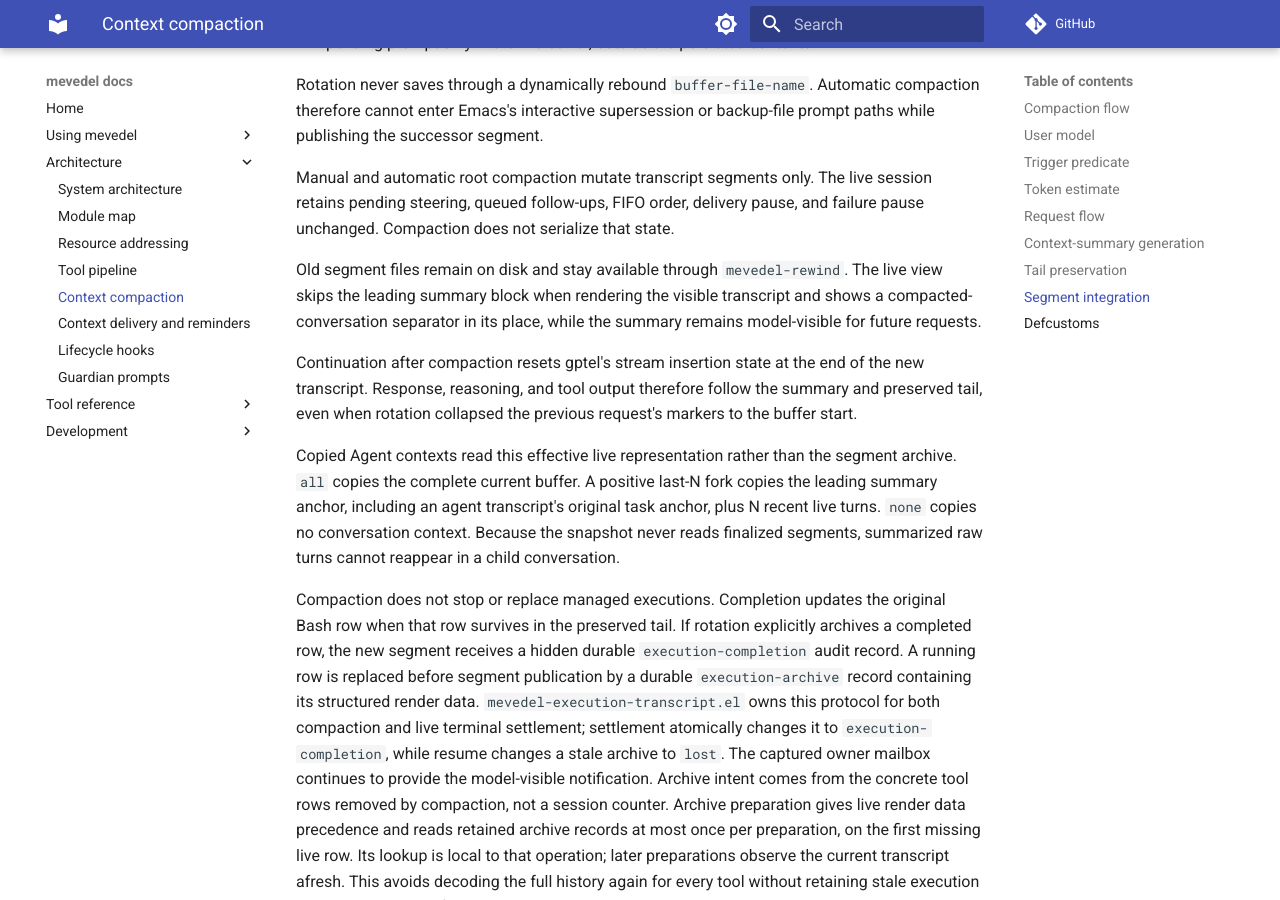
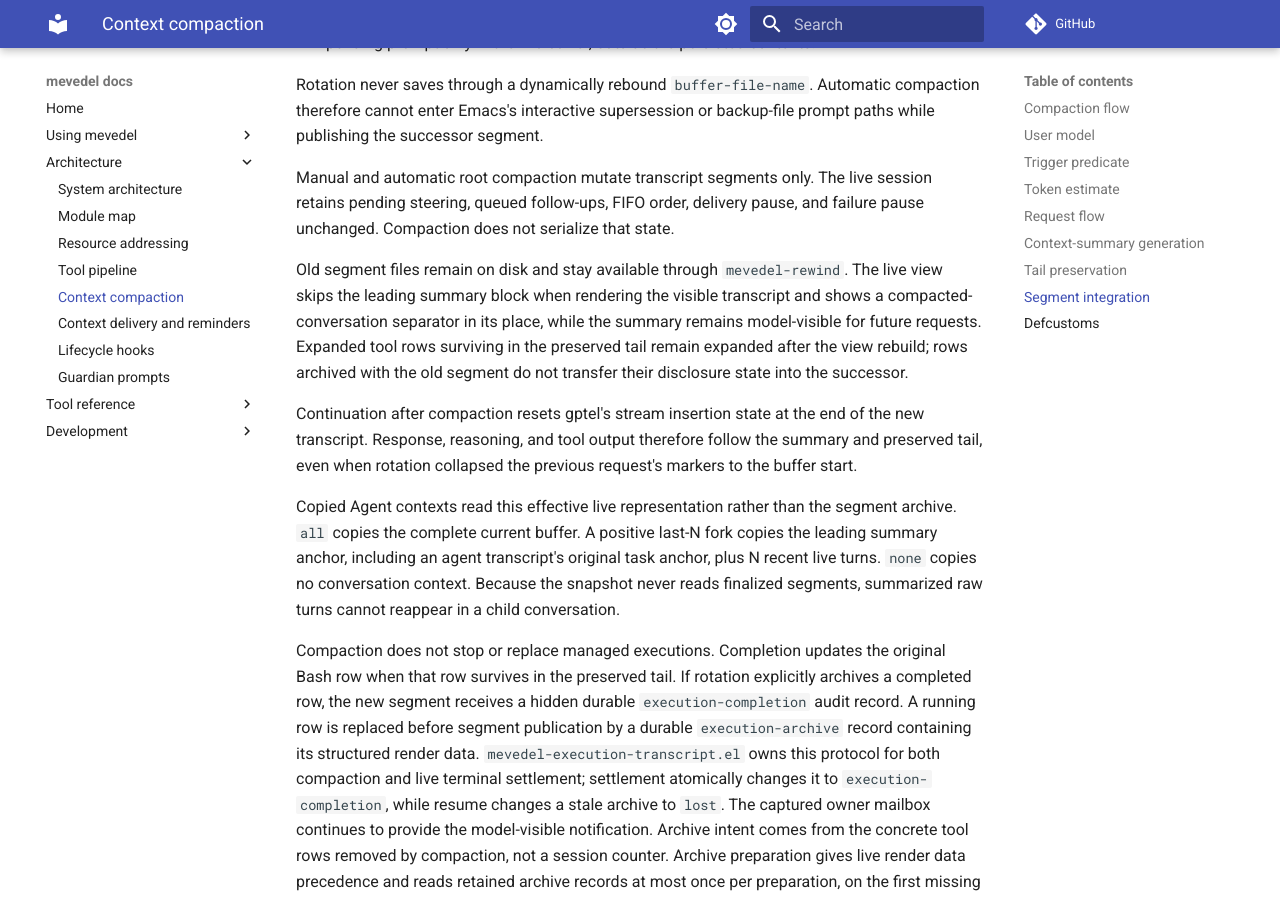
Before and after one commit to FrauH0lle/mevedel, an MkDocs documentation site: the page built from docs/compaction.md, in a window 1280 px wide and 900 px high, scrolled down 11506 px. Built offline with MkDocs 1.6.1 and Material for MkDocs 9.7.7, drawn with Linux system fonts in a browser that asks for light colours; comment, search, counter and statistics services are not loaded.

Commit message:
fix(view): Preserve live tables and compaction disclosure
Keep unfinished streamed tables raw until terminal reconciliation, then let the existing idle formatter format them. Carry expanded tool state by surviving tool ID across successful segment rotation.

* mevedel-view-render.el (mevedel-view--render-assistant-turn): Mark live response tables during decoration.

* mevedel-view-table.el (mevedel-view-table-decorate, mevedel-view-table-rerender): Leave unfinished tables raw.

* mevedel-compact-target.el (mevedel-compact-target--main-apply): Transfer surviving disclosure states before redraw.

* mevedel-view-disclosure.el (mevedel-view-disclosure-compaction-tool-states, mevedel-view-disclosure-rebase-compaction-tool-states): Match states to surviving IDs.

* test/test-mevedel-view-table-deferred.el, test/test-mevedel-compact-target.el, test/test-mevedel-view-disclosure.el: Cover deferred formatting and rotated disclosures.

* docs/backlog.md, docs/compaction.md, .mevedel/shared/compaction-expanded-tools-investigation.md: Record completed behavior and investigation.

Verification: Isolated full ERT suite 8,639 cases, zero unexpected, 22 skipped; Eask compilation without warnings.

```diff
--- a/docs/compaction.md
+++ b/docs/compaction.md
@@ -508,7 +508,9 @@
 `mevedel-rewind`. The live view skips the leading summary block when
 rendering the visible transcript and shows a compacted-conversation
 separator in its place, while the summary remains model-visible for
-future requests.
+future requests. Expanded tool rows surviving in the preserved tail
+remain expanded after the view rebuild; rows archived with the old segment
+do not transfer their disclosure state into the successor.
 
 Continuation after compaction resets gptel's stream insertion state at the end
 of the new transcript. Response, reasoning, and tool output therefore follow
```
Also changed, not shown: .mevedel/shared/compaction-expanded-tools-investigation.md (added, +8 -0 lines), docs/backlog.md (+0 -2 lines), 7 other files.
